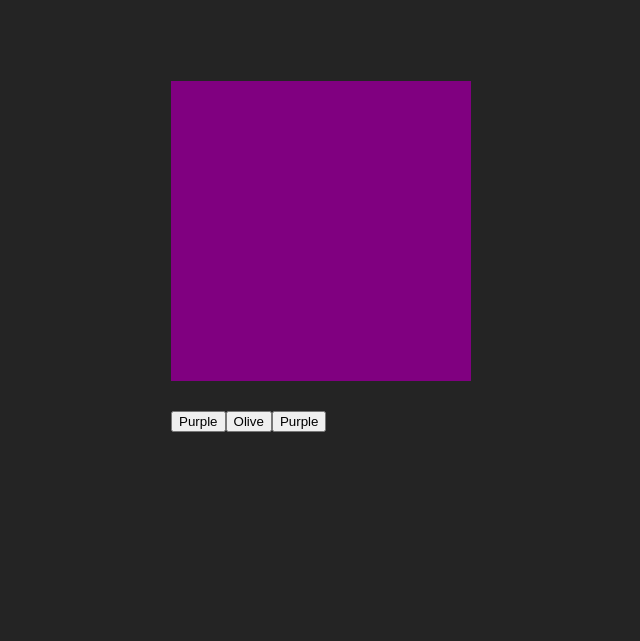
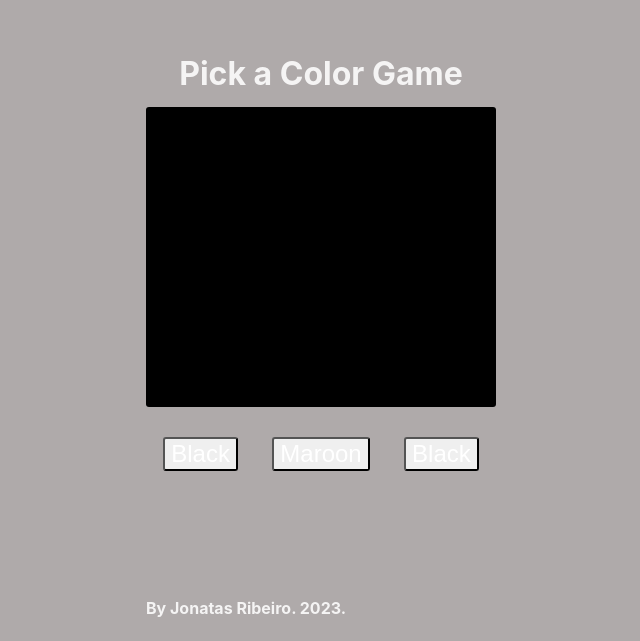
Before and after one commit to jonriber/Pick-a-Color, a React (Vite) app in the folder pick-a-color/: page / in a window 1280 px wide. Shown: the part 159-800 px from the top of the page, without its empty margins (319-959 px from the left). Built offline with nearby package versions, Linux system fonts and the light colour scheme.

Commit message:
Footer and style

```diff
--- a/pick-a-color/src/App.css
+++ b/pick-a-color/src/App.css
@@ -10,21 +10,40 @@
 }
 
 .colorBox{
-  width: 300px;
+  display: flex;
+  /* width: 300px; */
   height: 300px;
-}
+  border-radius: 3px;
+  /* place-items: center; */
+  justify-content: center;
+  }
 
 .colorOptions{
-  width: 100%;
+  width: 350px;
   position: relative;
   top: 30px;
   display: flex;
   flex-direction: row;
-  place-items: center;
+  /* place-items: center; */
+  align-items: center;
+  justify-content: space-around;
 
 }
 
+.colorOptions button{
+  color: white;
+  border-radius: 3px;
+  font-size: 24px;
+}
 .Awnser{
+  /* width: 350px; */
   position: relative;
   top: 30px;
 }
+
+.footer{
+  position: absolute;
+  display: flex;
+  bottom: 0;
+  justify-content: center;
+}
--- a/pick-a-color/src/App.tsx
+++ b/pick-a-color/src/App.tsx
@@ -33,6 +33,9 @@ function App() {
 
   return (
     <div className="App">
+      <div className='title'>
+        <h1>Pick a Color Game</h1>
+      </div>
       <div className='colorBox' style={{background: color}}>
       </div>
       <div className='colorOptions'>
@@ -44,6 +47,9 @@ function App() {
         {correctAwnser && <h3> Correct Awnser!</h3>}
         {wrongAwnser && <h3> Wrong Awnser!</h3>}
       </div>
+      <footer className='footer'>
+        <h4>By Jonatas Ribeiro. 2023.</h4>
+      </footer>
     </div>
   )
 }
--- a/pick-a-color/src/index.css
+++ b/pick-a-color/src/index.css
@@ -6,7 +6,7 @@
 
   color-scheme: light dark;
   color: rgba(255, 255, 255, 0.87);
-  background-color: #242424;
+  background-color: #afaaaa;
 
   font-synthesis: none;
   text-rendering: optimizeLegibility;
--- a/pick-a-color/src/main.tsx
+++ b/pick-a-color/src/main.tsx
@@ -4,7 +4,7 @@ import App from './App'
 import './index.css'
 
 ReactDOM.createRoot(document.getElementById('root') as HTMLElement).render(
-  // <React.StrictMode>
+  <React.StrictMode>
     <App />
-  // </React.StrictMode>,
+  </React.StrictMode>,
 )
```
